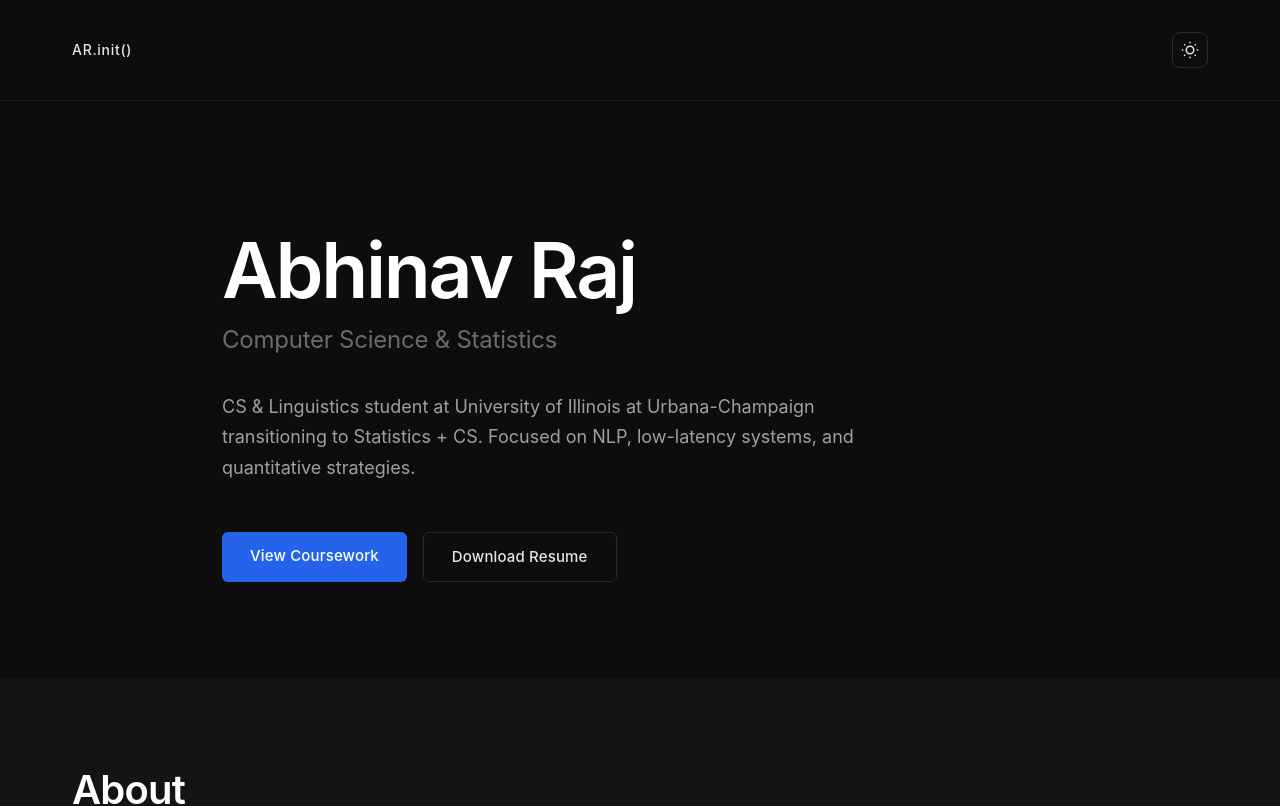
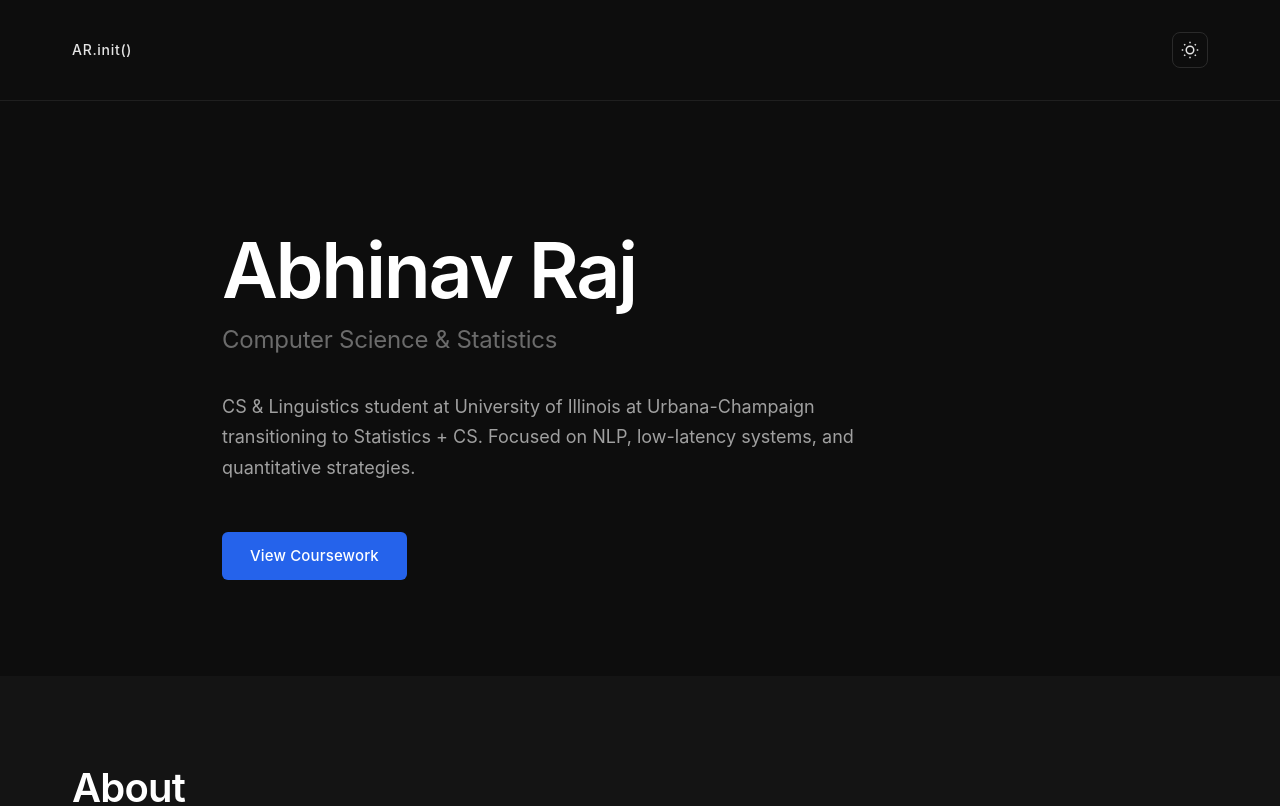
Before and after one commit to abhinavraj404/website, a React (Vite) app: page / in a window 1280 px wide. Shown: the top 806 px of the page. Built offline with nearby package versions, Linux system fonts and the light colour scheme.

Commit message:
Remove public resume

```diff
--- a/src/App.jsx
+++ b/src/App.jsx
@@ -103,7 +103,6 @@ function HomePage({
             </p>
             <div className="hero-buttons">
               <Link to="/coursework" className="btn btn-primary">View Coursework</Link>
-              <a href="/resume.pdf" className="btn btn-secondary" target="_blank" rel="noreferrer">Download Resume</a>
             </div>
           </div>
         </section>
```
Also changed, not shown: 1 other file (tests, documents, lock files or other folders).
